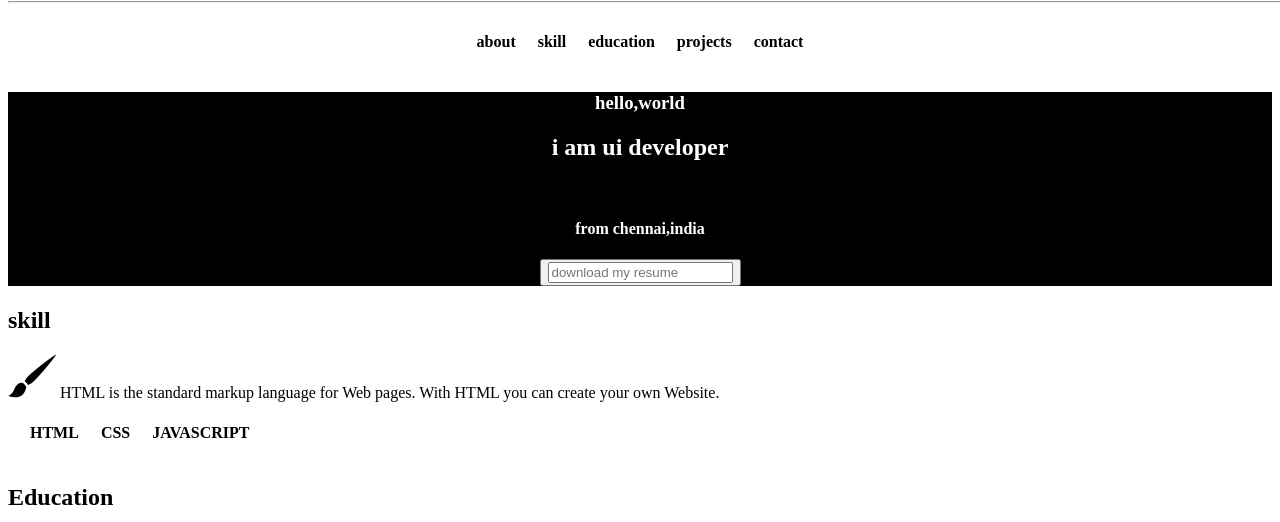
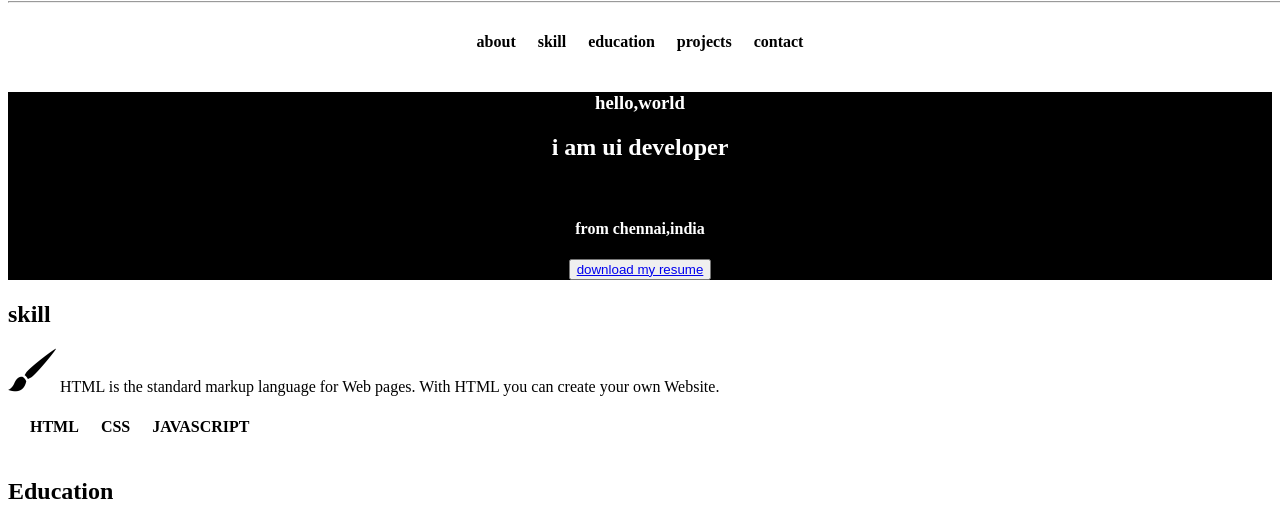
Before and after one commit to aaruanbu/my-resume, a plain HTML site: page index.html in a window 1280 px wide. Shown: the part 261-783 px from the top of the page. Drawn offline with Linux system fonts and the light colour scheme.

Commit message:
Update index.html

```diff
--- a/index.html
+++ b/index.html
@@ -45,7 +45,7 @@
   <h4 style=color:white;>from chennai,india<h4>
   <!-- button -->
 <button>
-  <input  placeholder="download my resume" href="https://icon-icons.com/icon/programming-code-software-development-development/251428">
+  <a href=".\image\cv.pdf" target="blank"><label>download my resume </label></a>
   </button>
   </div>
   </div>
```
